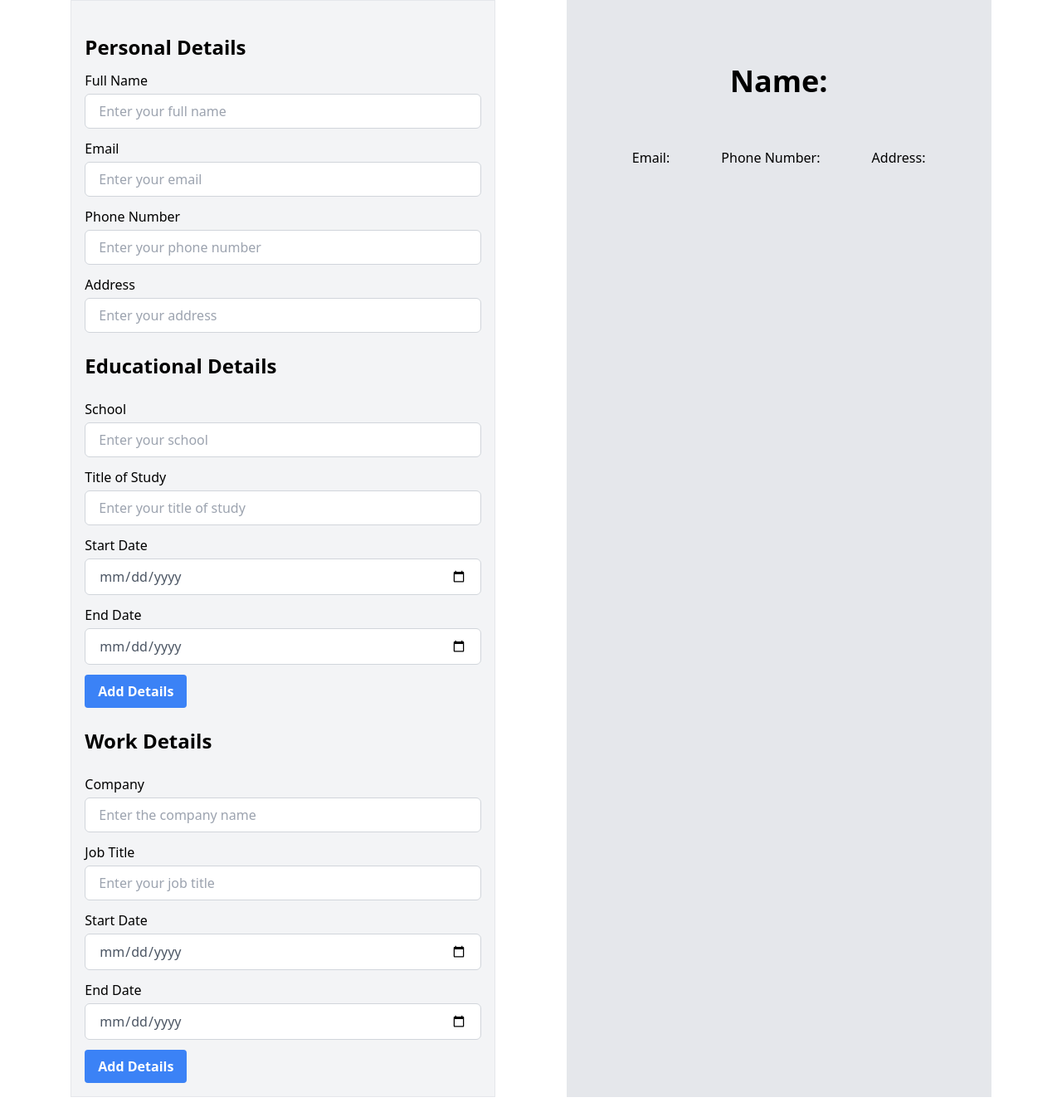
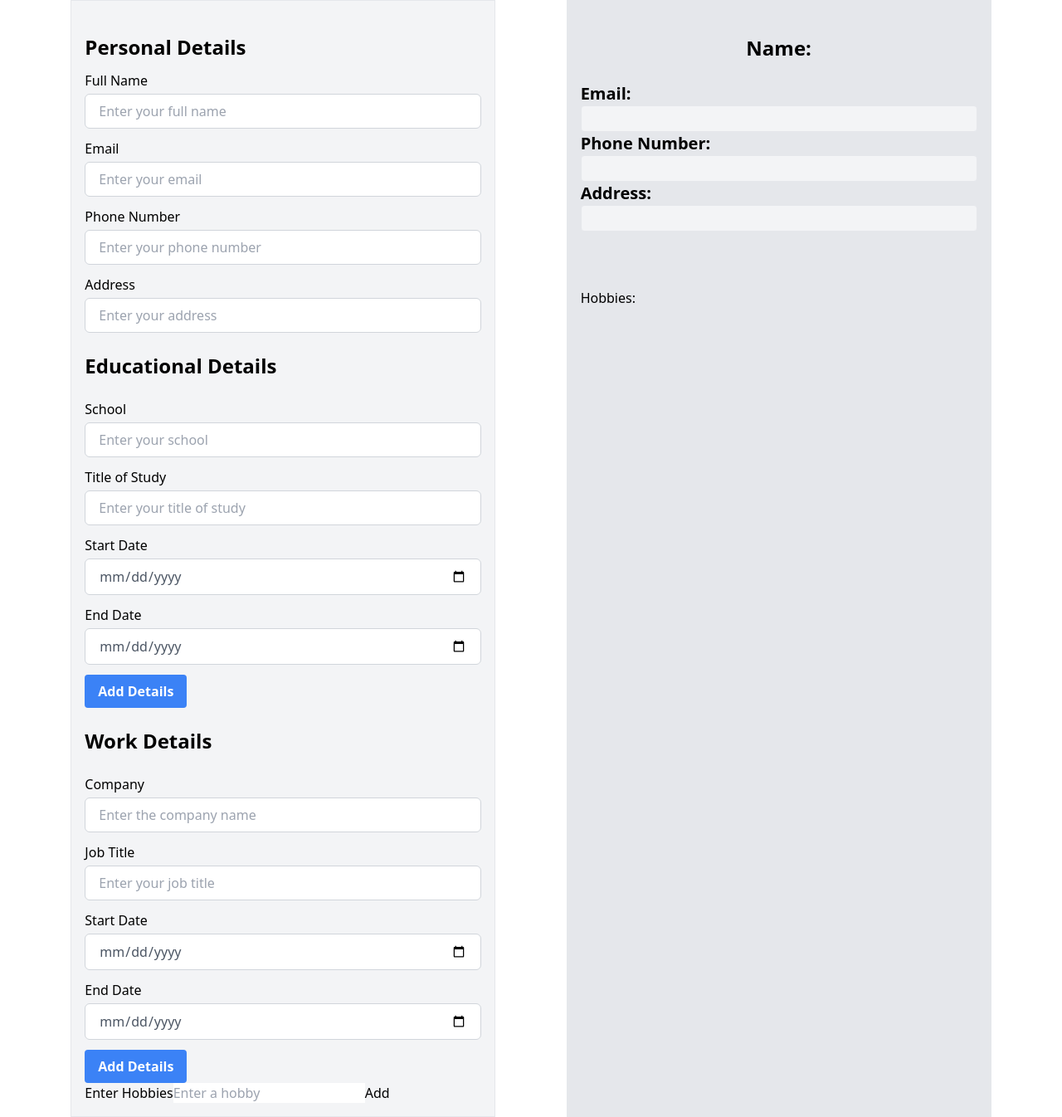
Before and after one commit to saadniazifed/SmartResume, a React (Vite) app: page / in a window 1280 px wide. Shown: the whole page at 83% size. Before the commit the page ends 1322 px from the top, so only its background shows below. Built offline with nearby package versions, Linux system fonts and the light colour scheme.

Commit message:
Added the hobby functionality

```diff
--- a/src/App.jsx
+++ b/src/App.jsx
@@ -46,6 +46,25 @@ function App() {
     endDate: "",
   });
 
+  const [hobbies, setHobbies] = useState([
+    {
+      hobbies: "",
+    },
+  ]);
+
+  const [hobbiesInput, setHobbiesInput] = useState({
+    hobbies: "",
+  });
+
+  const handleHobbiesInputChange = (e) => {
+    setHobbiesInput({ ...hobbiesInput, [e.target.name]: e.target.value });
+  };
+
+  const handleAddHobby = () => {
+    setHobbies([...hobbies, hobbiesInput]);
+    setHobbiesInput({ hobby: "" });
+  };
+
   return (
     <div className="flex justify-evenly min-h-screen">
       <div className="w-2/5 border p-4 bg-gray-100 min-h-screen">
@@ -60,18 +79,33 @@ function App() {
             inputValues={inputValues}
             educationInfo={educationInfo}
           />
-
           <WorkExperienceInput
             workInput={workInput}
             setWorkInput={setWorkInput}
             setWorkExperience={setWorkExperience}
           />
+          <br />
+          <span>Enter Hobbies</span>
+          <input
+            type="text"
+            name="hobby"
+            value={hobbiesInput.hobby}
+            onChange={handleHobbiesInputChange}
+            placeholder="Enter a hobby"
+          />
+          <button onClick={handleAddHobby}>Add</button>{" "}
         </form>
       </div>
       <div className="w-2/5 border p-4 bg-gray-200 min-h-screen">
         <RenderPersonalDetailsInput personalDetails={personalDetails} />
         <RenderEducationDetails educationInfo={educationInfo} />
         <RenderWorkExperience workExperience={workExperience} />
+        <span>Hobbies:</span>
+        <ul>
+          {hobbies?.map((hobby, index) => (
+            <li key={index}>{hobby.hobby}</li>
+          ))}
+        </ul>
       </div>
     </div>
   );
--- a/src/components/PersonalDetails/RenderPersonalDetailsInput.jsx
+++ b/src/components/PersonalDetails/RenderPersonalDetailsInput.jsx
@@ -6,23 +6,38 @@ const RenderPersonalDetailsInput = (props) => {
   return (
     <div className="h-1/4 flex flex-col justify-center items-center">
       {/* Centered text in the top div */}
-      <div className="flex flex-col items-center justify-center h-1/2">
-        <p className="text-center text-4xl font-bold">
+      <div className="flex flex-col items-center justify-center h-1/4">
+        <p className="text-center text-2xl font-bold">
           Name: {personalDetails.fullName}
         </p>
       </div>
 
-      {/* Bottom div with 3 paragraphs, wrapped to next line when necessary */}
-      <div className="flex flex-wrap justify-evenly h-1/2 w-full">
-        <p className="text-center w-full md:w-auto">
-          Email: {personalDetails.email}
-        </p>
-        <p className="text-center w-full md:w-auto">
-          Phone Number: {personalDetails.phoneNumber}
-        </p>
-        <p className="text-center w-full md:w-auto">
-          Address: {personalDetails.address}
-        </p>
+      {/* Bottom div with labels and rendering vertically aligned */}
+      <div className="flex flex-col h-3/4 w-full">
+        <div className="text-left text-xl font-sans w-full md:w-auto">
+          <p>
+            <span className="font-bold font-sans">Email:</span>{" "}
+            <span className="border rounded p-2 bg-gray-100 flex w-full justify-between h-8 items-center">
+              <span>{personalDetails.email}</span>
+            </span>
+          </p>
+        </div>
+        <div className="text-left text-xl w-full md:w-auto">
+          <p>
+            <span className="font-bold font-sans">Phone Number:</span>{" "}
+            <span className="border rounded p-2 bg-gray-100 flex w-full justify-between h-8 items-center">
+              <span>{personalDetails.phoneNumber}</span>
+            </span>
+          </p>
+        </div>
+        <div className="text-left text-xl w-full md:w-auto">
+          <p>
+            <span className="font-bold font-sans">Address:</span>{" "}
+            <span className="border rounded p-2 bg-gray-100 flex w-full justify-between h-8 items-center">
+              <span>{personalDetails.address}</span>
+            </span>
+          </p>
+        </div>
       </div>
     </div>
   );
```
